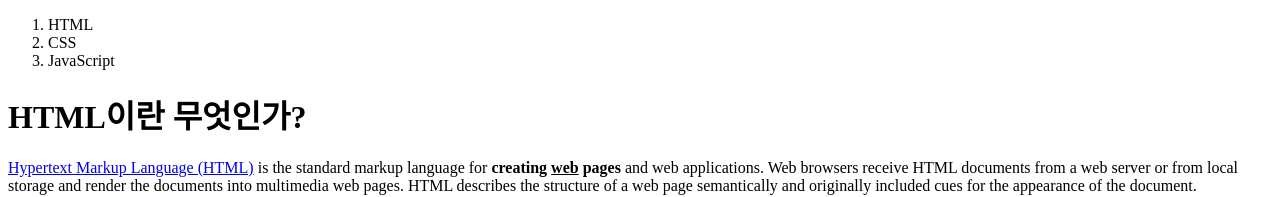
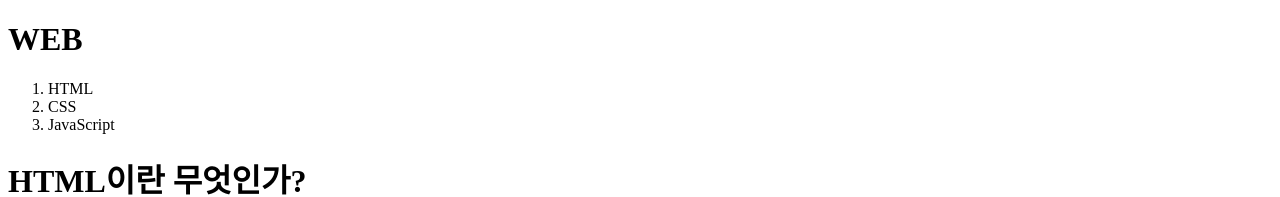
Before and after one commit to jun0925/opentutorials-html-css-js, a plain HTML site: page 1.html in a window 1280 px wide. Shown: the top 197 px of the page. Drawn offline with Linux system fonts and the light colour scheme.

Commit message:
<h1> 태그를 이용해 상단 만들기

```diff
--- a/1.html
+++ b/1.html
@@ -5,6 +5,7 @@
         <meta charset="utf-8">
     </head>
     <body>
+        <h1>WEB</h1>
         <ol>
             <li>HTML</li>
             <li>CSS</li>
```
